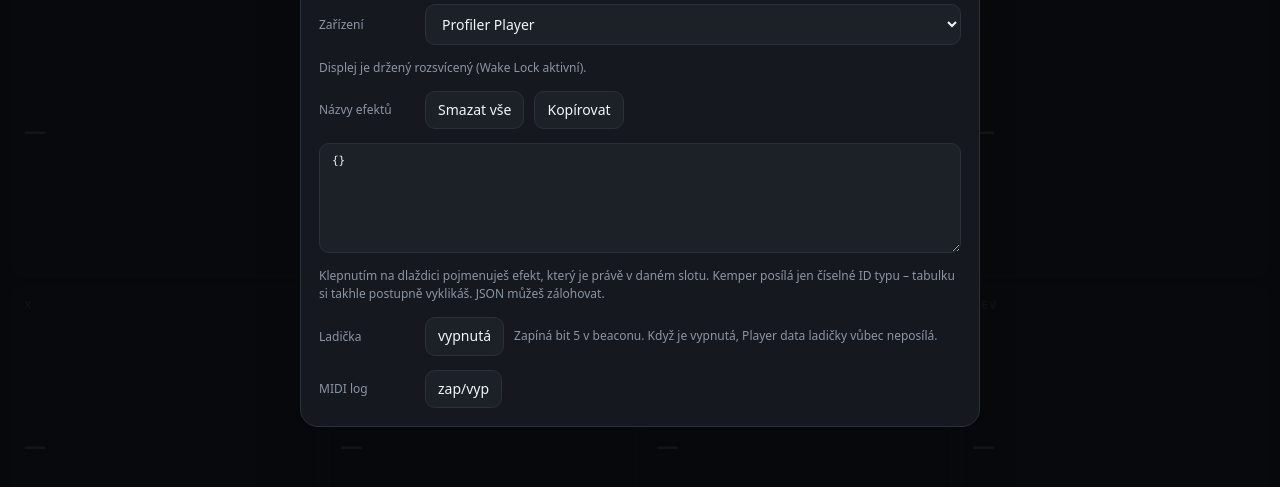
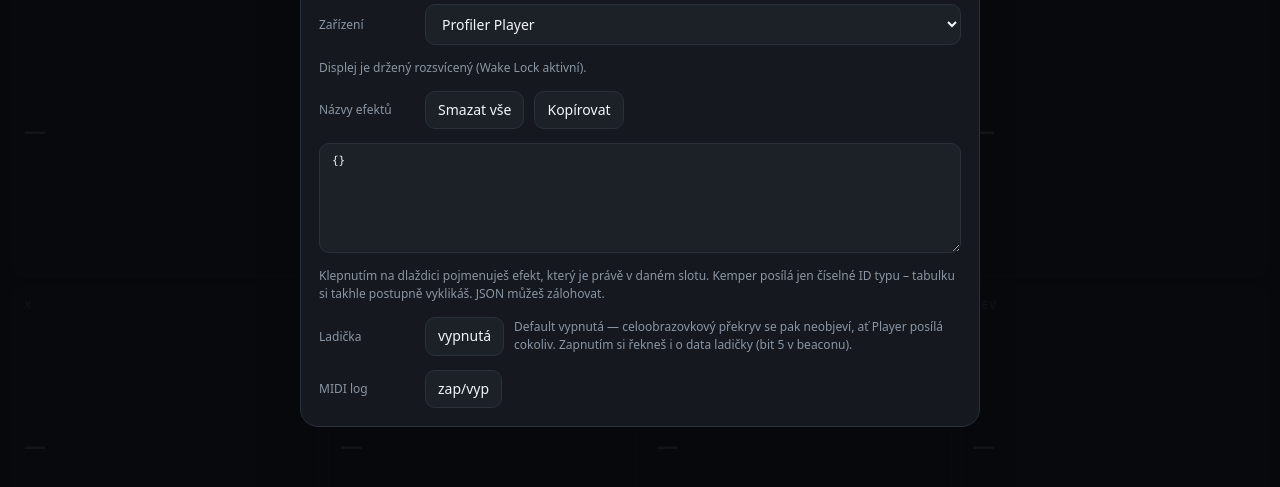
Before and after one commit to kubakaspar1-pixel/kemper-hud, a plain HTML site: page index.html in a window 1280 px wide. Both pictures are taken after a click on the button "Nastavení". Shown: the part 197-684 px from the top of the page. Drawn offline with Linux system fonts and the light colour scheme.

Commit message:
Add files via upload

```diff
--- a/index.html
+++ b/index.html
@@ -148,8 +148,9 @@
 
     <div class="row"><label>Ladička</label>
       <button class="btn" id="tunBtn">–</button>
-      <span class="note-sm" style="flex:1">Zapíná bit 5 v beaconu. Když je vypnutá,
-        Player data ladičky vůbec neposílá.</span></div>
+      <span class="note-sm" style="flex:1">Default vypnutá — celoobrazovkový překryv
+        se pak neobjeví, ať Player posílá cokoliv. Zapnutím si řekneš i o data
+        ladičky (bit 5 v beaconu).</span></div>
 
     <div class="row"><label>MIDI log</label><button class="btn" id="monBtn">zap/vyp</button></div>
     <div class="mon" id="mon" style="display:none"></div>
@@ -298,10 +299,14 @@ function render(){
     box.querySelector('.tid').textContent  = st.type ? '#'+st.type : '';
   });
 
-  // Ladičku pustíme jen když Player hlásí tuner mode A ZÁROVEŇ tečou nota
-  // nebo odchylka. Bez té druhé podmínky přebije rig prázdným "C / 0 ct".
-  // A vždy se dá odklepnout - žádný překryv nesmí uživatele uvěznit.
-  const live = state.tuner.on
+  // Ladička je default VYPNUTÁ a pak se nezobrazí nikdy, ať Player posílá
+  // cokoliv. Samotné shození bitu 5 v beaconu totiž nestačí - parametrická
+  // sada 2, kterou si vyžádám kvůli názvu rigu a slotům, tuner data obsahuje
+  // taky, takže chodí i bez vyžádání.
+  // Když si ji někdo zapne: potřebuje skutečnou notu nebo odchylku (jinak by
+  // přebila rig prázdným "C / 0 ct") a vždycky se dá odklepnout.
+  const live = TUNER_ON
+            && state.tuner.on
             && (Date.now() - lastTuner < 1500)
             && (Date.now() - tunerMuted > 20000);
   const t=el('tuner'); t.classList.toggle('show', live);
```
